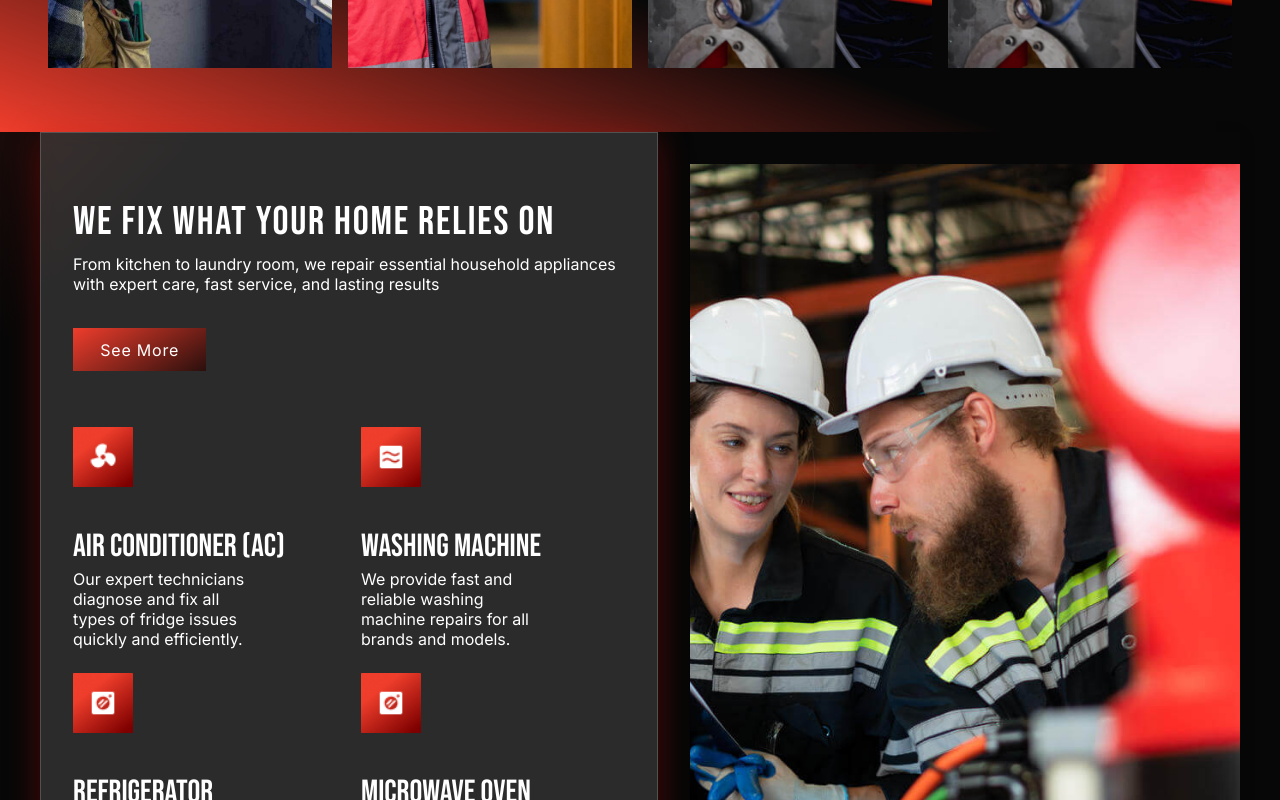
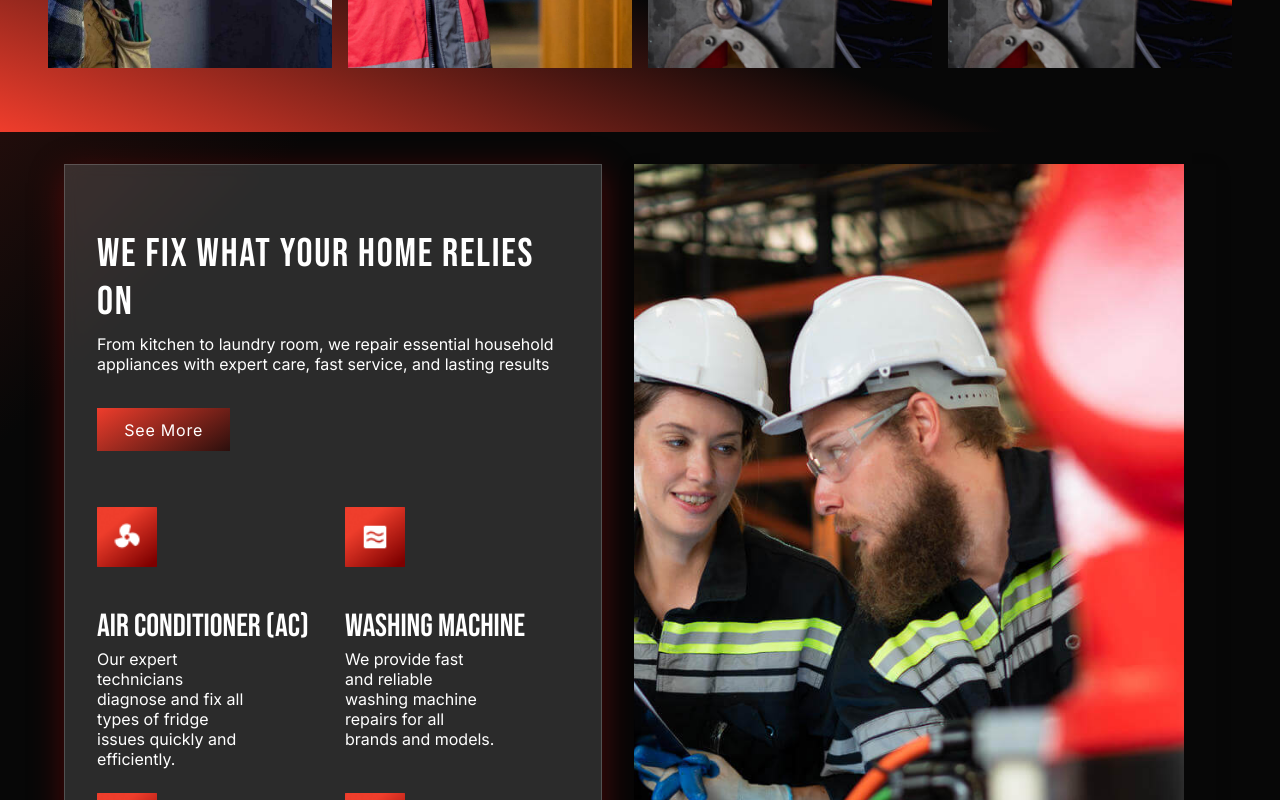
Before and after one commit to rashidalmel/ElectraFix-NextJS-, a Next.js app: page / in a window 1280 px wide. Shown: the part 2360-3160 px from the top of the page. Built offline with nearby package versions, Linux system fonts and the light colour scheme.

Commit message:
تعديل على ملف GlassSection.module.css

```diff
--- a/app/components/GlassSection.module.css
+++ b/app/components/GlassSection.module.css
@@ -4,6 +4,7 @@
   display: flex;
   align-items: flex-start;
   gap: 2rem;
+  padding:  2rem 4rem;
   margin: 0 auto;
   max-width: 1200px;
 }
@@ -85,7 +86,7 @@
 }
 
 .iconSubtitle {
-    padding: 0 73px 0 0;
+  padding: 0 73px 0 0;
   font-family: 'Inter', sans-serif;
   font-size: 1rem;
   color: #ffffff;
@@ -120,7 +121,7 @@
   width: auto;
   max-width: 550px;
   min-height: 400px;
-  padding-top: 2rem;
+  padding-right: 2rem;
   box-shadow: 0 4px 16px rgba(0,0,0,0.12);
   display: block;
   object-fit: cover;
@@ -143,12 +144,13 @@
     height: auto;
     min-height: 200px;
     margin: 1rem 0;
+    display: none;
   }
 }
 
 @media (max-width: 600px) {
   .glassSection {
-    padding: 0.5rem;
+    padding: 1rem;
     font-size: 0.95rem;
   }
   .glassHeader h2 {
```
